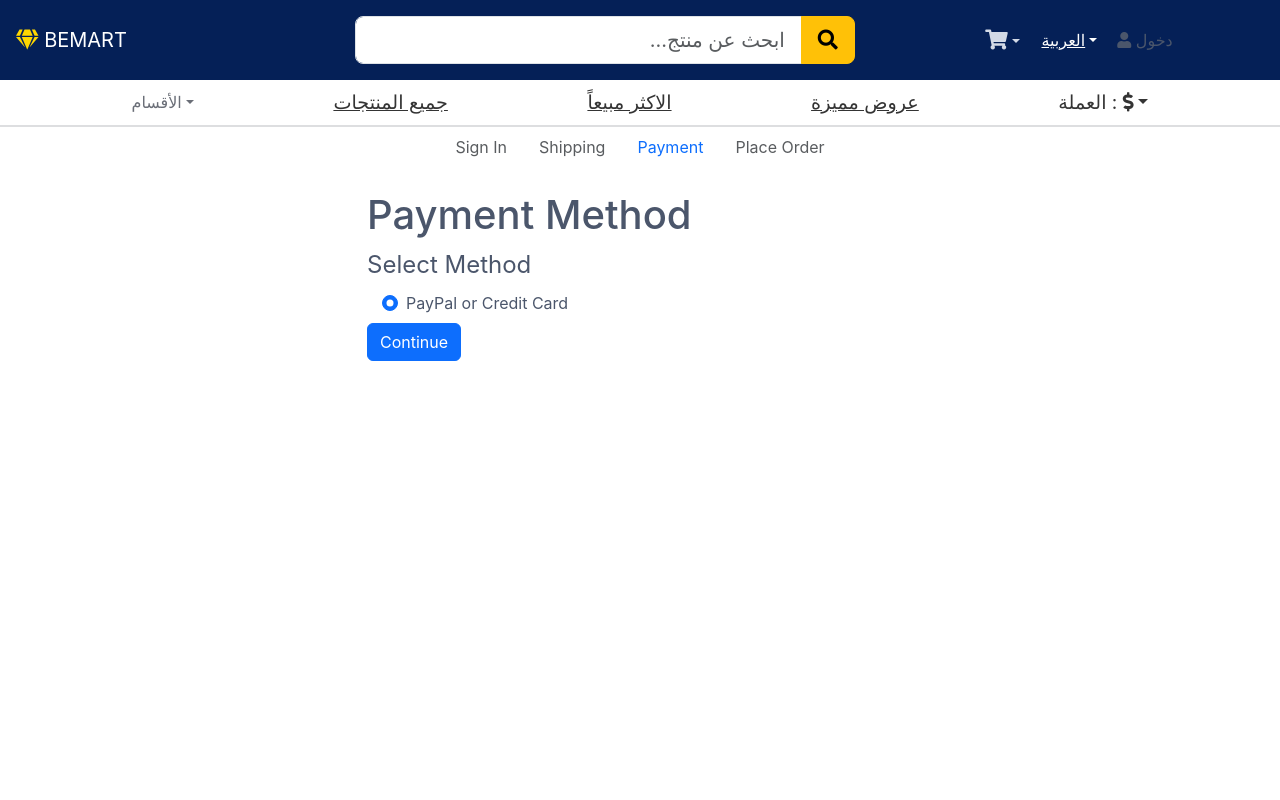
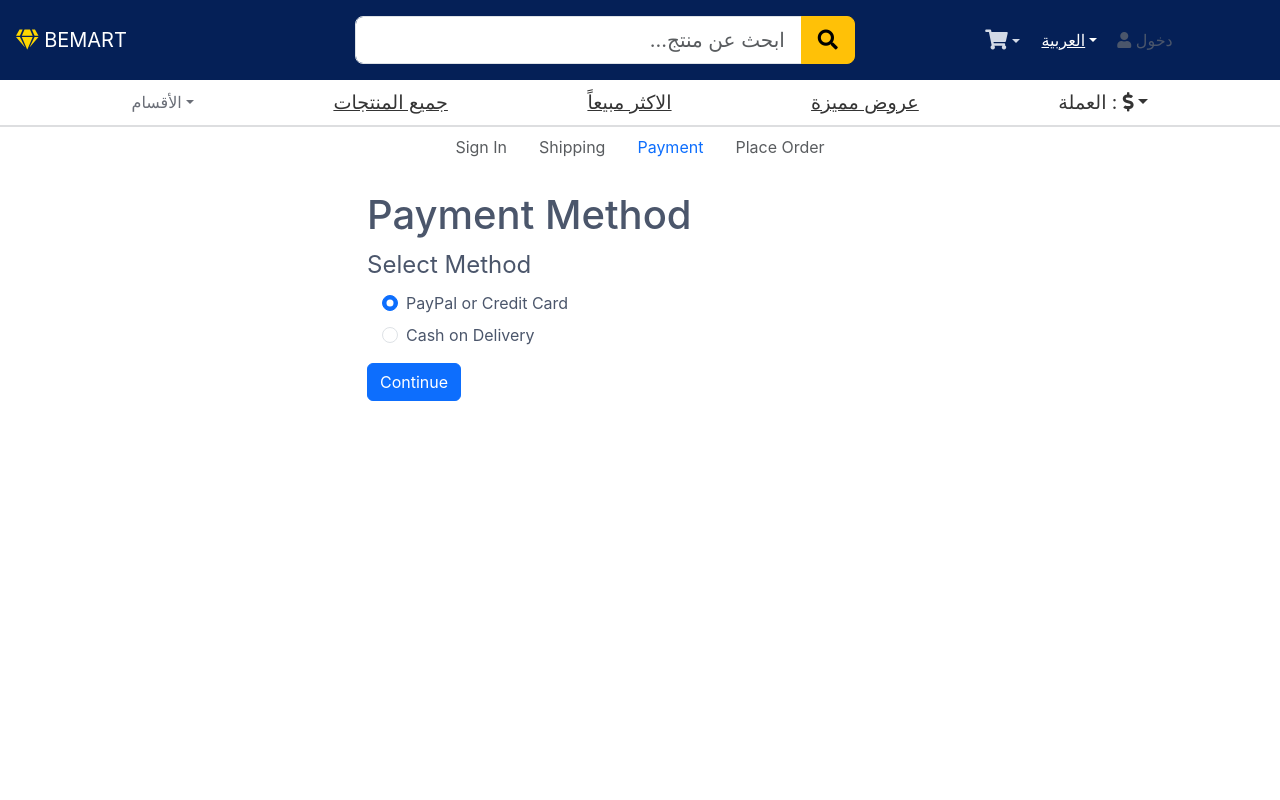
Before and after one commit to Golden-Mean-Ltc/flowrence-shop, a React (Vite) app: page /shipping in a window 1280 px wide. Both pictures are taken after typing "Sample", "5", "5" into the empty fields and a click on the button "تثبيت الطلب". Shown: the top 800 px of the page. Built offline with nearby package versions, Linux system fonts and the light colour scheme.

Commit message:
payment screen fixed

```diff
--- a/src/components/PaymentScreen.jsx
+++ b/src/components/PaymentScreen.jsx
@@ -35,7 +35,7 @@ const PaymentScreen = () => {
         <CheckoutSteps   step3 />
         <h1>Payment Method</h1>
         <Form onSubmit={submitHandler}>
-          <Form.Group>
+          <Form.Group className="mb-3">
             <Form.Label as="legend">Select Method</Form.Label>
             <Col>
               <Form.Check
@@ -45,7 +45,17 @@ const PaymentScreen = () => {
                 id="PayPal"
                 name="paymentMethod"
                 value="PayPal"
-                checked
+                checked={paymentMethod === "PayPal"}
+                onChange={(e) => setPaymentMethod(e.target.value)}
+              ></Form.Check>
+              <Form.Check
+                className="my-2"
+                type="radio"
+                label="Cash on Delivery"
+                id="Cash"
+                name="paymentMethod"
+                value="Cash"
+                checked={paymentMethod === "Cash"}
                 onChange={(e) => setPaymentMethod(e.target.value)}
               ></Form.Check>
             </Col>
--- a/src/components/ShippingScreen.jsx
+++ b/src/components/ShippingScreen.jsx
@@ -72,7 +72,7 @@ const ShippingScreen = () => {
   */
 
   return (
-    <div className='mb-3' dir={language == 'arb' ? 'rtl' : 'ltr'}>
+    <div className='screen' dir={language == 'arb' ? 'rtl' : 'ltr'}>
       <FormContainer>
         <CheckoutSteps step2 />
         <div className='px-3'>
--- a/src/constants/strings.js
+++ b/src/constants/strings.js
@@ -1,4 +1,4 @@
-import { all } from "axios";
+
 
 export const strings_eng = {
 	search_products: 'Search products...',
```
Also changed, not shown: 1 other file (tests, documents, lock files or other folders).
